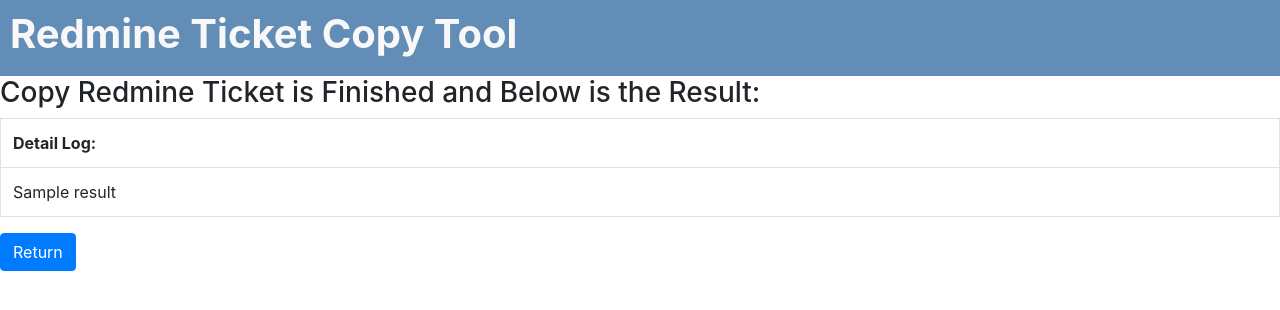
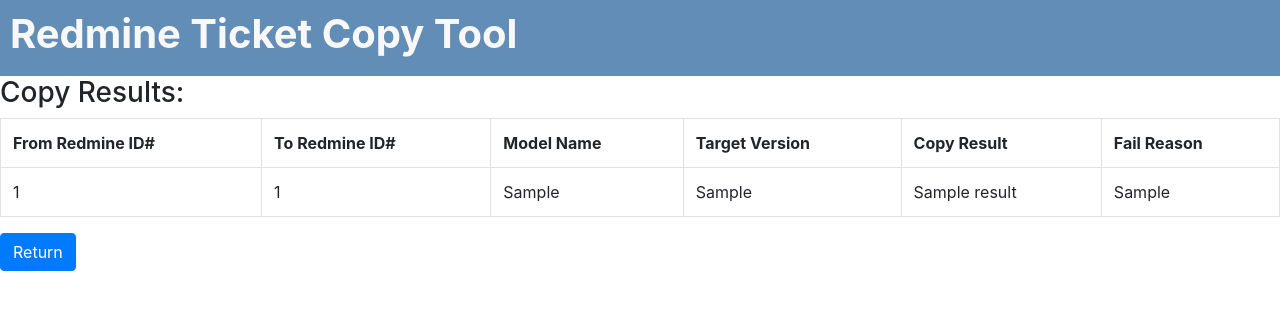
Before and after one commit to thomas-chu123/flask_redmine, a Flask app: template templates/success.html in a window 1280 px wide. Shown: the top 310 px of the page. Run offline with Flask 2, Linux system fonts and the light colour scheme; the template is opened without the code that fills it: most values are stand-ins (such as "Sample title", 1, 10 or a date in 2020); some libraries are stand-ins or nearby versions.

Commit message:
3/6 11:40 version

```diff
--- a/app.py
+++ b/app.py
@@ -4,6 +4,13 @@
 import datetime
 import sys, os
 import copy
+
+from requests.packages import target
+
+# testing
+# target_project_name = "redmine-evaluatoin"
+# deployment
+target_project_name = "emea-bu-bug-report"
 
 redmine = ""
 model_list = []
@@ -52,13 +59,14 @@
 
 def get_version_list():
     global redmine, version_list, version_dict
+    global target_project_name
     # versions = redmine.version.filter(project_id="emea-bu-bug-report")
     # for testing
-    versions = redmine.version.filter(project_id="redmine-evaluatoin")
+    versions = redmine.version.filter(project_id=target_project_name)
     for version_id in versions:
-        if "OPAL" in version_id.name or "opal" in version_id.name:
-            version_dict.append({"name": version_id.name, "id": version_id.id})
-            version_list.append(version_id.name)
+        # if "OPAL" in version_id.name or "opal" in version_id.name:
+        version_dict.append({"name": version_id.name, "id": version_id.id})
+        version_list.append(version_id.name)
 
 
 def query_model_test():
@@ -116,6 +124,7 @@
 def submit():
     result_list = []
     global redmine, model_list, version_list, version_dict
+    global target_project_name
     # if redmine==None or redmine=="":
     # redmine = ""
     # model_list = []
@@ -131,21 +140,41 @@
     selected_ticket_list = request.form['ticket_list'].replace("\r", "").split("\n")
     selected_model_list = request.form.getlist('model_list')
     selected_target_version = request.form['target_version']
+    new_version_name = request.form['new_version_name']
     file_list = []
 
     selected_version_id = 0
-    for version in version_dict:
-        if selected_target_version == version["name"]:
-            selected_version_id = version["id"]
-            break
+
+    if new_version_name != "":
+        try:
+            new_version_obj = redmine.version.create(project_id=target_project_name, name=new_version_name)
+            selected_version_id = new_version_obj.id
+        except Exception as e:
+            if "Name has already been taken" in repr(e):
+                for version in version_dict:
+                    if new_version_name == version["name"]:
+                        selected_version_id = version["id"]
+                        selected_target_version = new_version_name
+                        break
+            print(repr(e))
+
+    else:
+        for version in version_dict:
+            if selected_target_version == version["name"]:
+                selected_version_id = version["id"]
+                break
 
     for ticket in selected_ticket_list:
         if ticket != "":
             try:
                 ticket_content = redmine.issue.get(int(ticket))
             except Exception as e:
-                result_list.append("Copy ticket from ID#" + str(ticket_content.id) + "  on model#" + model + "  is failed on new ID#"
-                                   + str(issue.id) + " , target:" + selected_target_version + " , reason:" + e)
+                result_list.append({"from_id" : str(ticket_content.id),
+                                    "to_id" : str(issue.id),
+                                    "to_model" : model,
+                                    "result" : "failed",
+                                    "target_version" : selected_target_version,
+                                    "fail_reason" : repr(e)})
                 continue
 
             for item in ticket_content.attachments:
@@ -162,8 +191,14 @@
                 if ticket_model_name == model:
                     logging.info("Copy ticket from ID#%s on model#%s is failed, target:%s, reason: exist model", \
                                  ticket_content.id, model, selected_target_version)
-                    result_list.append("Copy ticket from ID#" + str(ticket_content.id) + "  on model#" + model + "  is failed, target:" +
-                                       selected_target_version + " , reason: exist model")
+
+                    result_list.append({"from_id": str(ticket_content.id),
+                                        "to_id": str(issue.id),
+                                        "to_model": model,
+                                        "result": "failed",
+                                        "target_version": selected_target_version,
+                                        "fail_reason": "exist model name"})
+
                     continue
                 else:
                     issue = redmine.issue.new()
@@ -186,8 +221,13 @@
                         logging.info(
                             "Copy ticket from ID#%s on model#%s is failed on new ID#%s, target:%s, reason:%s", \
                             ticket_content.id, model, issue.id, selected_target_version, e)
-                        result_list.append("Copy ticket from ID#" + str(ticket_content.id) + "  on model#" + model +
-                                           "  is failed on new ID#" + str(issue.id) + " , target:" + selected_target_version + " , reason:" + e)
+
+                        result_list.append({"from_id": str(ticket_content.id),
+                                            "to_id": str(issue.id),
+                                            "to_model": model,
+                                            "result": "failed",
+                                            "target_version": selected_target_version,
+                                            "fail_reason": repr(e)})
                         continue
 
                     issue.priority_id = priority_convert(ticket_content['priority']['id'])
@@ -208,18 +248,29 @@
 
                         logging.info("Copy ticket from ID#%s on model#%s is created on new ID#%s, target:%s", \
                                      ticket_content.id, model, issue.id, selected_target_version)
-                        result_list.append("Copy ticket from ID#" + str(ticket_content.id) + "  on model#" + model + "  is created on new ID#" +
-                                           str(issue.id) + " , target:" + selected_target_version)
+
+                        result_list.append({"from_id": str(ticket_content.id),
+                                            "to_id": str(issue.id),
+                                            "to_model": model,
+                                            "result": "success",
+                                            "target_version": selected_target_version,
+                                            "fail_reason": "N/A"})
+
                     except Exception as e:
                         # print(e)
                         logging.info(
                             "Copy ticket from ID#%s on model#%s is failed on new ID#%s, target:%s, reason:%s", \
                             ticket_content.id, model, issue.id, selected_target_version, e)
-                        result_list.append("Copy ticket from ID#" + str(ticket_content.id) + "  on model#" + model +
-                                           "  is failed on new ID#" + str(issue.id) + " , target:" + selected_target_version + " , reason:" + e)
+
+                        result_list.append({"from_id": str(ticket_content.id),
+                                            "to_id": str(issue.id),
+                                            "to_model": model,
+                                            "result": "failed",
+                                            "target_version": selected_target_version,
+                                            "reason": repr(e)})
                         continue
-        # path = os. getcwd()
-        for file in file_list:
+            # path = os. getcwd()
+    for     file in file_list:
             os.remove(os.getcwd() + "/" + file['filename'])
     # redmine = ""
     # model_list = []
--- a/templates/success.html
+++ b/templates/success.html
@@ -10,16 +10,26 @@
     <div style="background-color: #628DB6;color: #F8F8F8;padding: 10px;">
         <h1><b>Redmine Ticket Copy Tool</b></h1>
     </div>
-    <h3>Copy Redmine Ticket is Finished and Below is the Result:</h3>
-    <table border="1" class="table table-bordered">
+    <h3>Copy Results:</h3>
+    <table border="1" class="table table-bordered col-md-10">
     <tr>
-        <th>Detail Log:</th>
+        <th>From Redmine ID#</th>
+        <th>To Redmine ID#</th>
+        <th>Model Name</th>
+        <th>Target Version</th>
+        <th>Copy Result</th>
+        <th>Fail Reason</th>
     </tr>
-    <tr>
-        {% for result in results %}
-            <td>{{ result }}</td>
-        {% endfor %}
-    </tr>
+    {% for result in results %}
+        <tr>
+            <td>{{ result['from_id'] }}</td>
+            <td>{{ result['to_id'] }}</td>
+            <td>{{ result['to_model'] }}</td>
+            <td>{{ result['target_version'] }}</td>
+            <td>{{ result['result'] }}</td>
+            <td>{{ result['fail_reason'] }}</td>
+        </tr>
+    {% endfor %}
     </table>
     <form method="get" action="{{ url_for('index_page') }}">
         <input type="submit" class="btn btn-primary"  value="Return">
```
Also changed, not shown: templates/index.html (+7 -3 lines).
